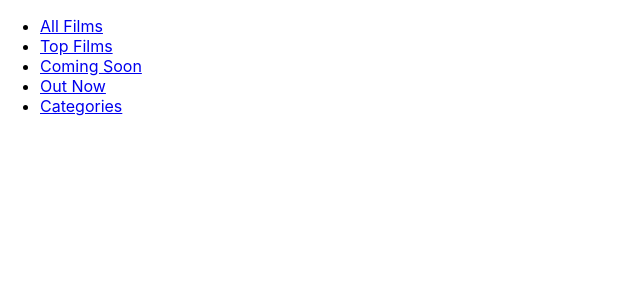
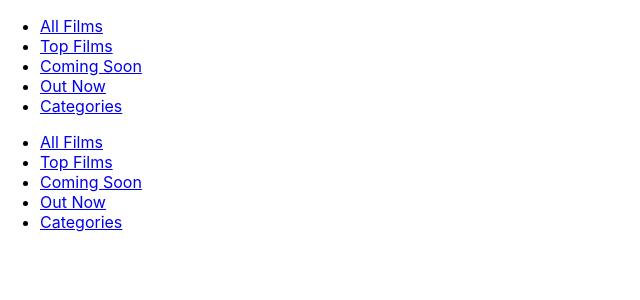
Before and after one commit to IvayloBorisov/React-Projects, a React (Create React App) app in the folder movie-app/: page / in a window 1280 px wide. Shown: the top 300 px of the page, without its empty margins (0-640 px from the left). Built offline with nearby package versions, Linux system fonts and the light colour scheme.

Commit message:
Implement Footer component

```diff
--- a/movie-app/src/App.js
+++ b/movie-app/src/App.js
@@ -1,6 +1,6 @@
 import { BrowserRouter as Router, Switch, Route } from 'react-router-dom';
 
-import { Header } from './components/index';
+import { Header, Footer } from './components/index';
 
 const App = () => {
 
@@ -10,6 +10,7 @@ const App = () => {
       <Switch>
 
       </Switch>
+      <Footer />
     </Router>
   )
 }
--- /dev/null
+++ b/movie-app/src/components/Footer/Footer.js
@@ -0,0 +1,12 @@
+import { Navigation } from '../index';
+
+const Footer = () => {
+
+    return(
+        <footer className={ "footer" }>
+            <Navigation type={ "footer" }/>
+        </footer>
+    )
+}
+
+export default Footer;
--- a/movie-app/src/components/index.js
+++ b/movie-app/src/components/index.js
@@ -1,3 +1,4 @@
 export { default as ListItem } from './ListItem/ListItem';
 export { default as Navigation } from './Navigation/Navigation';
 export { default as Header } from './Header/Header';
+export { default as Footer } from './Footer/Footer';
```
Also changed, not shown: movie-app/src/components/Footer/Footer.module.css (added), 1 other file (tests, documents, lock files or other folders).
